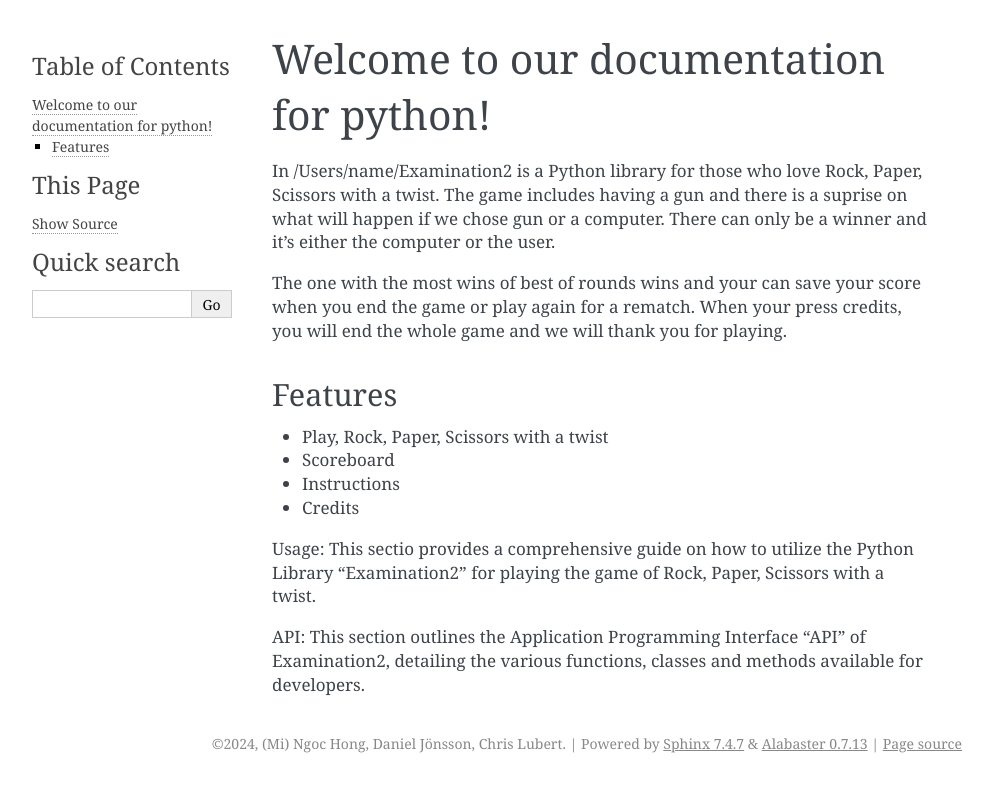
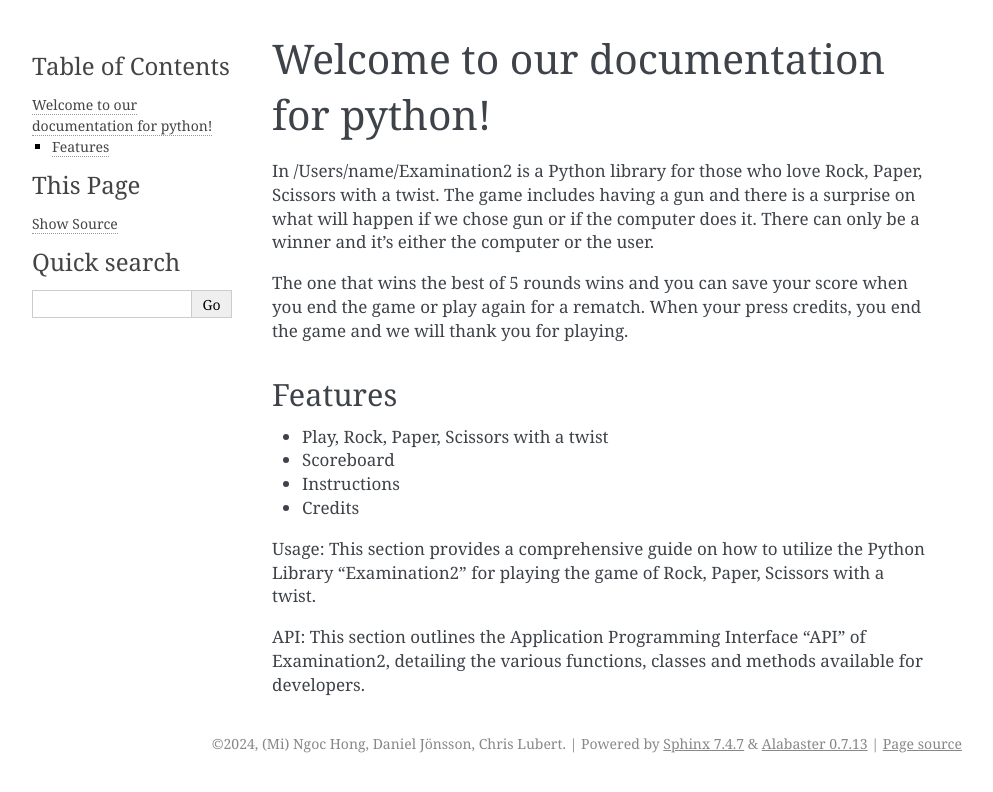
Before and after one commit to DanielJ0131/RPSG-Game, a Sphinx documentation site: the page built from docs/source/index.rst, in a window 1280 px wide. Shown: the top 792 px of the page, without its empty margins (148-1141 px from the left). Built offline with Sphinx 7.4.7, drawn with Linux system fonts in a browser that asks for light colours.

Commit message:
Update index.rst

```diff
--- a/docs/source/index.rst
+++ b/docs/source/index.rst
@@ -1,11 +1,11 @@
 Welcome to our documentation for python!
 ====
 In /Users/name/Examination2 is a Python library for those who love Rock, Paper, Scissors with a twist.
-The game includes having a gun and there is a suprise on what will happen if we chose gun or a computer.
+The game includes having a gun and there is a surprise on what will happen if we chose gun or if the computer does it.
 There can only be a winner and it's either the computer or the user.
 
-The one with the most wins of best of rounds wins and your can save your score when you end the game or play again for a rematch.
-When your press credits, you will end the whole game and we will thank you for playing.
+The one that wins the best of 5 rounds wins and you can save your score when you end the game or play again for a rematch.
+When your press credits, you end the game and we will thank you for playing.
 
 Features
 --------
@@ -21,7 +21,7 @@ Features
 .. toctree::
 
 
-Usage: This sectio provides a comprehensive guide on how to utilize the Python Library "Examination2" for playing the game of Rock, Paper, Scissors with a twist.
+Usage: This section provides a comprehensive guide on how to utilize the Python Library "Examination2" for playing the game of Rock, Paper, Scissors with a twist.
 
 
 API: This section outlines the Application Programming Interface "API" of Examination2, detailing the various functions, classes and methods available for developers.
```
